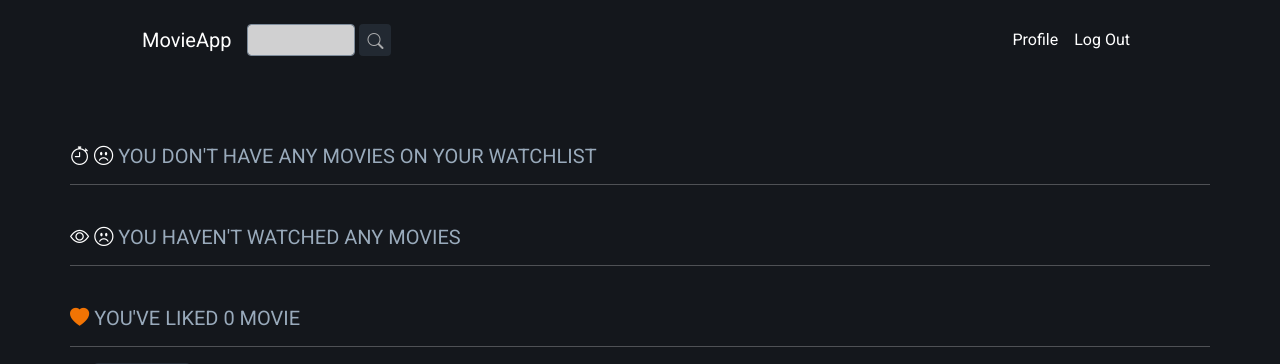
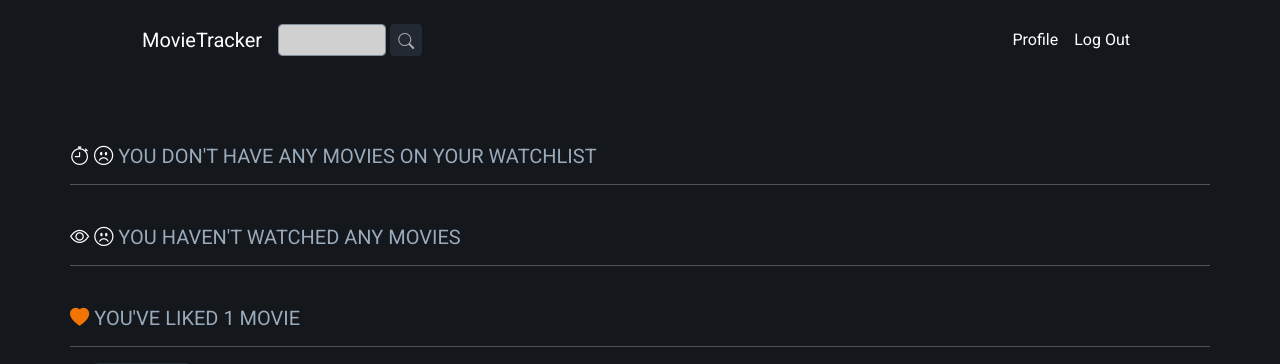
Before and after one commit to raluca-curt/movietracker-app, a Flask app: page /profile/ in a window 1280 px wide. Shown: the top 364 px of the page. Run offline with Flask 2, Linux system fonts and the light colour scheme; a user stored in the database is signed in; data comes from the database, SQL or seed files in the repository; both versions use the stored data as it was after the commit; data that the repository does not hold is empty.

Commit message:
Movie page update

```diff
--- a/app.py
+++ b/app.py
@@ -78,8 +78,7 @@ def layout():
 # Homepage
 @app.route('/')
 def index():
-    movie = lookup_title("search", 'Batman')
-    return render_template('index.html', movie=movie)
+    return render_template('index.html')
 
 
 # List all movies matching the search
@@ -89,7 +88,8 @@ def list():
     if form.validate_on_submit():
         title = form.searched.data
         movies = lookup_title("list", title)
-        return render_template("list.html", form_searched=form, movies=movies, title=title)
+
+        return render_template("list.html", form_searched=form, movies=movies)
 
     # Else search is not successful
     movies = None
@@ -97,15 +97,15 @@ def list():
 
 
 # Unique page for each movie
-@app.route('/movie/<title>')
-def search(title):
-    movie = lookup_title('search', title)
+@app.route('/movie/<movie_id>')
+def search(movie_id):
+    movie = lookup_id(movie_id)
     watchlist = 0
     watched = 0
     liked = 0
+
+    # Show the user the interaction options
     if current_user.is_authenticated:
-        movie_id = movie['imdbID']
-
         interaction = MovieInteraction.query.filter_by(user_id=current_user.id, movie_id=movie_id).first()
         if interaction is not None:
             # Get the interaction status
--- a/templates/layout.html
+++ b/templates/layout.html
@@ -31,7 +31,7 @@
         <div class="container">
             <nav class="navbar navbar-expand-md pt-3">
                 <div class="container-fluid mx-md-5">
-                    <a class="navbar-brand" href="/">MovieApp</a>
+                    <a class="navbar-brand" href="/">MovieTracker</a>
                     <button class="navbar-toggler" type="button" data-bs-toggle="collapse" data-bs-target="#navbar" aria-controls="navbar" aria-expanded="false" aria-label="Toggle navigation">
                         <span class="navbar-toggler-icon"></span>
                     </button>
--- a/templates/list.html
+++ b/templates/list.html
@@ -19,7 +19,7 @@
                     <img src="{{ movie['Poster'] }}" class="card-img-top" alt="movie-poster">
                 {% endif %}
                     <div class="card-body">
-                        <a href="{{ url_for('search', title=movie['Title']) }}"><h5 class="card-title">{{ movie['Title'] }}</h5></a>
+                        <a href="{{ url_for('search', movie_id=movie['imdbID']) }}"><h5 class="card-title">{{ movie['Title'] }}</h5></a>
                         <p class="card-text">Year: {{ movie['Year'] }}</p>
                     </div>
             </div>
--- a/templates/movie.html
+++ b/templates/movie.html
@@ -52,8 +52,8 @@
             <div class="container d-flex justify-content-start align-content-center flex-wrap" id="details">
                 <p class="h1 me-4 text-start">{{ movie['Title'] }}</p>
                 <span class="d-flex justify-content-start align-content-center flex-wrap">
-                  <p class="h5 me-4 mb-0 mt-1">{{ movie['Year'] }}</p>
-                  <p class="h5 mb-0 mt-1">Directed by {{ movie['Director'] }}</p>
+                  <p class="h5 me-4 mb-0 mt-1 text-start">{{ movie['Year'] }}</p>
+                  <p class="h5 mb-0 mt-1 text-start">Directed by {{ movie['Director'] }}</p>
                 </span>
 
             </div>
--- a/templates/profile.html
+++ b/templates/profile.html
@@ -20,7 +20,7 @@
                         <hr>
                         <div class="container-fluid d-flex flex-row flex-wrap justify-content-start" id="cards">
                             {% for movie in watchlist_list %}
-                                <a class="card d-flex mb-4 me-1" href="{{ url_for('search', title=movie['Title']) }}" id="account-card">
+                                <a class="card d-flex mb-4 me-1" href="{{ url_for('search', movie_id=movie['imdbID']) }}" id="account-card">
                                     {% if movie['Poster'] == 'N/A' %}
                                     <img src="https://via.placeholder.com/150"  alt="movie-poster-placeholder">
                                     {% else %}
@@ -48,7 +48,7 @@
                         <hr>
                         <div class="container-fluid d-flex flex-row flex-wrap justify-content-start" id="cards">
                             {% for movie in watched_list %}
-                                <a class="card d-flex mb-4 me-1" href="{{ url_for('search', title=movie['Title']) }}" id="account-card">
+                                <a class="card d-flex mb-4 me-1" href="{{ url_for('search', movie_id=movie['imdbID']) }}" id="account-card">
                                     {% if movie['Poster'] == 'N/A' %}
                                     <img src="https://via.placeholder.com/150"  alt="movie-poster-placeholder">
                                     {% else %}
@@ -69,14 +69,14 @@
                 <div class="col p-0">
                     {% if liked_list_length > 0 %}
                         {% if liked_list_length == 1 %}
-                            <p class="h5 text-start"><i class="bi bi-heart-fill -on" id="liked"></i> You've liked {{ watched_list_length }} movie</p>
+                            <p class="h5 text-start"><i class="bi bi-heart-fill -on" id="liked"></i> You've liked {{ liked_list_length }} movie</p>
                         {% else %}
-                            <p class="h3 text-start"><i class="bi bi-heart-fill -on" id="liked"></i> You've liked {{ watched_list_length }} movies</p>
+                            <p class="h3 text-start"><i class="bi bi-heart-fill -on" id="liked"></i> You've liked {{ liked_list_length }} movies</p>
                         {% endif %}
                         <hr>
                         <div class="container-fluid d-flex flex-row flex-wrap justify-content-start" id="cards">
                             {% for movie in liked_list %}
-                                <a class="card d-flex mb-4 me-1" href="{{ url_for('search', title=movie['Title']) }}" id="account-card">
+                                <a class="card d-flex mb-4 me-1" href="{{ url_for('search', movie_id=movie['imdbID']) }}" id="account-card">
                                     {% if movie['Poster'] == 'N/A' %}
                                     <img src="https://via.placeholder.com/150"  alt="movie-poster-placeholder">
                                     {% else %}
```
Also changed, not shown: users.db, 1 other file.
